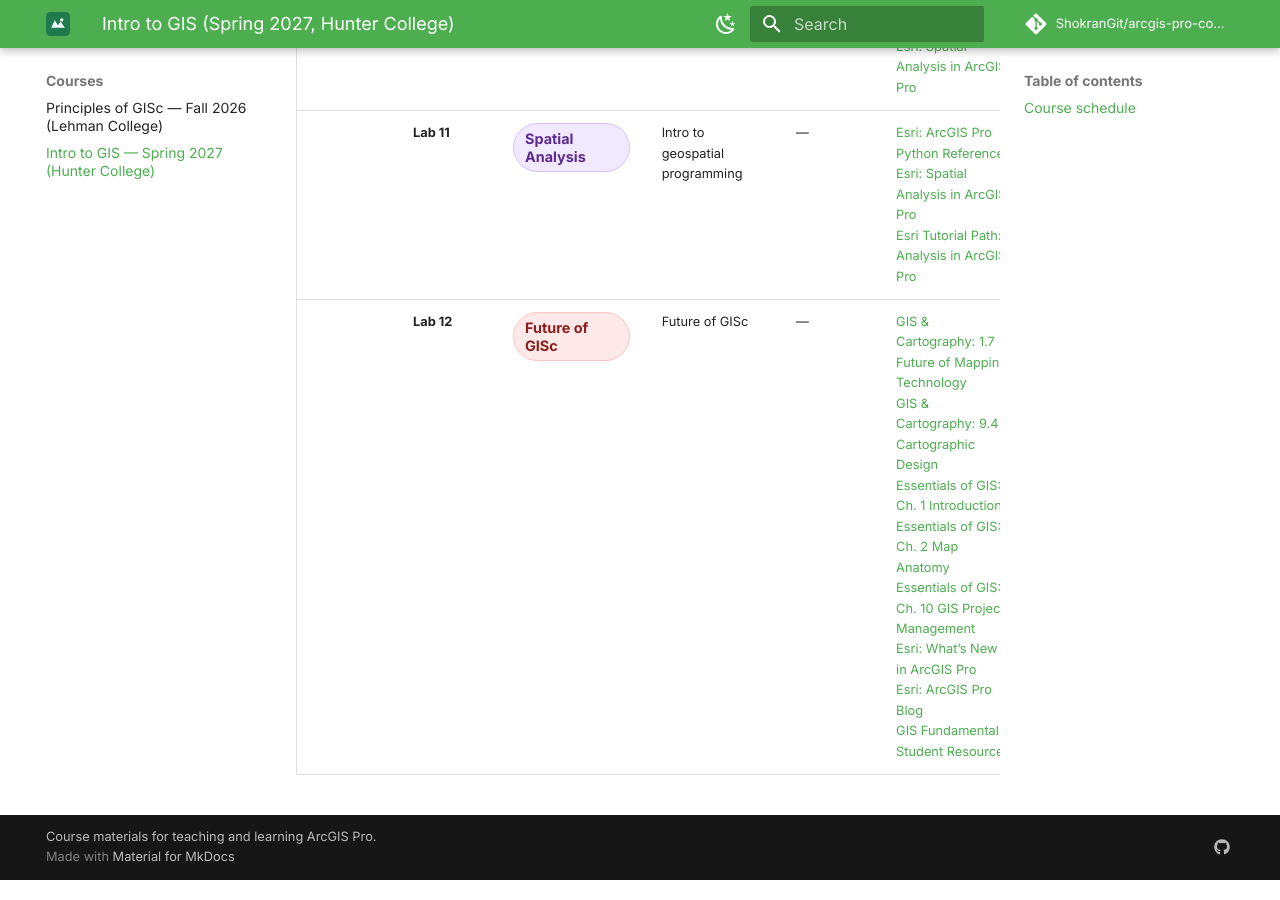
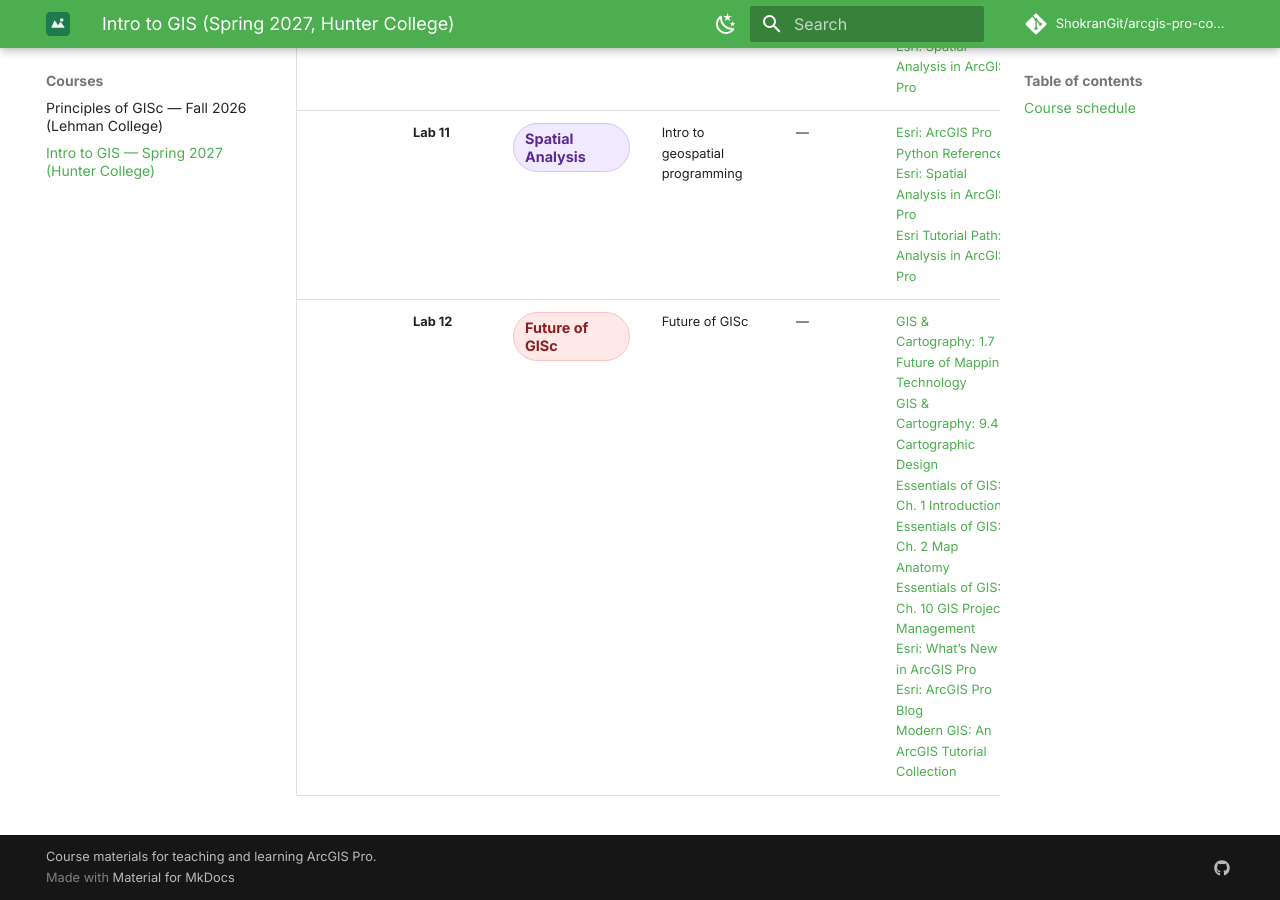
Before and after one commit to ShokranGit/arcgis-pro-course, an MkDocs documentation site: the page built from docs/courses/hunter-intro-gis-spring2027.md, in a window 1280 px wide and 900 px high, scrolled down 5719 px. Built offline with MkDocs 1.6.1 and Material for MkDocs 9.7.7, drawn with Linux system fonts in a browser that asks for light colours; comment, search, counter and statistics services are not loaded.

Commit message:
Replace GIS Fundamentals link with Modern GIS Learning Modules in Lab 12

```diff
--- a/docs/courses/hunter-intro-gis-spring2027.md
+++ b/docs/courses/hunter-intro-gis-spring2027.md
@@ -23,4 +23,4 @@ This page tracks the course schedule for the Spring 2027 section of *Intro to GI
 |  | **Lab 09** | <span class="module-badge module-spatial">Spatial Analysis</span> | Buffer; Clip; Dissolve; Overlay (Union/Intersect) | — | [Essentials of GIS: Ch. 7 Geospatial Analysis I: Vector Operations](https://saylordotorg.github.io/text_essentials-of-geographic-information-systems/s11-geospatial-analysis-i-vector-o.html)<br>[GIS & Cartography: 7.3 Single Layer Analysis](https://slcc.pressbooks.pub/maps/chapter/7-3/)<br>[GIS & Cartography: 7.4 Multiple Layer Analysis](https://slcc.pressbooks.pub/maps/chapter/7-4/)<br>[Flexible GIS Workbook: Ch. 4 Perform Spatial Analysis](https://mlpp.pressbooks.pub/flexiblegisworkbookpro/part/ch4-perform-spatial-analysis/)<br>[Esri Tutorial Path: Analysis in ArcGIS Pro](https://learn.arcgis.com/en/paths/analysis-in-arcgis-pro/)<br>[Esri: Spatial Analysis in ArcGIS Pro](https://doc.esri.com/en/arcgis-pro/latest/help/analysis/introduction/spatial-analysis-in-arcgis-pro.html) |
 |  | **Lab 10** | <span class="module-badge module-spatial">Spatial Analysis</span> | Raster Analysis: Surface Analysis, Map Algebra, Suitability Modeling | — | [Essentials of GIS: Ch. 8 Geospatial Analysis II: Raster Data](https://saylordotorg.github.io/text_essentials-of-geographic-information-systems/s12-geospatial-analysis-ii-raster-.html)<br>[GIS & Cartography: 8.1 Introduction](https://slcc.pressbooks.pub/maps/chapter/8-1/)<br>[GIS & Cartography: 8.2 Raster Data Models](https://slcc.pressbooks.pub/maps/chapter/8-2/)<br>[GIS & Cartography: 8.3 Geoprocessing with Raster Imagery](https://slcc.pressbooks.pub/maps/chapter/8-3/)<br>[GIS & Cartography: 8.4 Scale of Raster Analysis](https://slcc.pressbooks.pub/maps/chapter/8-4/)<br>[GIS & Cartography: 8.5 Spatial Interpolation for Spatial Analysis](https://slcc.pressbooks.pub/maps/chapter/8-5/)<br>[GIS & Cartography: 8.6 Terrain Mapping for Spatial Analysis](https://slcc.pressbooks.pub/maps/chapter/8-6/)<br>[Esri Tutorial Path: Raster Data and Imagery in ArcGIS Pro](https://learn.arcgis.com/en/paths/using-raster-data-and-imagery-in-arcgis-pro/)<br>[Esri: Spatial Analysis in ArcGIS Pro](https://doc.esri.com/en/arcgis-pro/latest/help/analysis/introduction/spatial-analysis-in-arcgis-pro.html) |
 |  | **Lab 11** | <span class="module-badge module-spatial">Spatial Analysis</span> | Intro to geospatial programming | — | [Esri: ArcGIS Pro Python Reference](https://doc.esri.com/en/arcgis-pro/latest/arcpy/main/arcgis-pro-arcpy-reference.html)<br>[Esri: Spatial Analysis in ArcGIS Pro](https://doc.esri.com/en/arcgis-pro/latest/help/analysis/introduction/spatial-analysis-in-arcgis-pro.html)<br>[Esri Tutorial Path: Analysis in ArcGIS Pro](https://learn.arcgis.com/en/paths/analysis-in-arcgis-pro/) |
-|  | **Lab 12** | <span class="module-badge module-ethics">Future of GISc</span> | Future of GISc | — | [GIS & Cartography: 1.7 Future of Mapping Technology](https://slcc.pressbooks.pub/maps/chapter/1-7/)<br>[GIS & Cartography: 9.4 Cartographic Design](https://slcc.pressbooks.pub/maps/chapter/9-4/)<br>[Essentials of GIS: Ch. 1 Introduction](https://saylordotorg.github.io/text_essentials-of-geographic-information-systems/s05-introduction.html)<br>[Essentials of GIS: Ch. 2 Map Anatomy](https://saylordotorg.github.io/text_essentials-of-geographic-information-systems/s06-map-anatomy.html)<br>[Essentials of GIS: Ch. 10 GIS Project Management](https://saylordotorg.github.io/text_essentials-of-geographic-information-systems/s14-gis-project-management.html)<br>[Esri: What’s New in ArcGIS Pro](https://doc.esri.com/en/arcgis-pro/latest/get-started/whats-new-in-arcgis-pro.html)<br>[Esri: ArcGIS Pro Blog](https://www.esri.com/arcgis-blog/products/arcgis-pro)<br>[GIS Fundamentals: Student Resources](https://www.gisfundamentals.org/students) |
+|  | **Lab 12** | <span class="module-badge module-ethics">Future of GISc</span> | Future of GISc | — | [GIS & Cartography: 1.7 Future of Mapping Technology](https://slcc.pressbooks.pub/maps/chapter/1-7/)<br>[GIS & Cartography: 9.4 Cartographic Design](https://slcc.pressbooks.pub/maps/chapter/9-4/)<br>[Essentials of GIS: Ch. 1 Introduction](https://saylordotorg.github.io/text_essentials-of-geographic-information-systems/s05-introduction.html)<br>[Essentials of GIS: Ch. 2 Map Anatomy](https://saylordotorg.github.io/text_essentials-of-geographic-information-systems/s06-map-anatomy.html)<br>[Essentials of GIS: Ch. 10 GIS Project Management](https://saylordotorg.github.io/text_essentials-of-geographic-information-systems/s14-gis-project-management.html)<br>[Esri: What’s New in ArcGIS Pro](https://doc.esri.com/en/arcgis-pro/latest/get-started/whats-new-in-arcgis-pro.html)<br>[Esri: ArcGIS Pro Blog](https://www.esri.com/arcgis-blog/products/arcgis-pro)<br>[Modern GIS: An ArcGIS Tutorial Collection](https://modern-gis-learngis.hub.arcgis.com/) |
```
